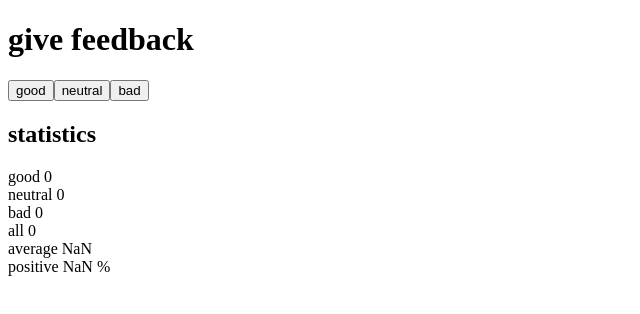
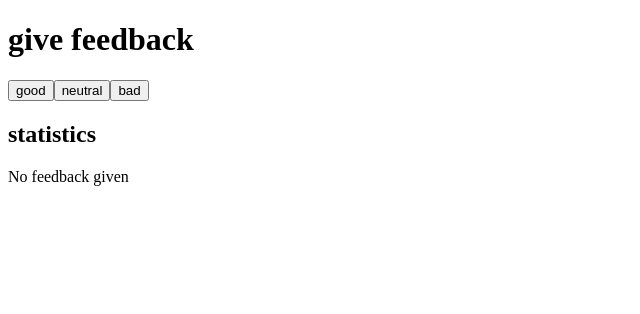
Before and after one commit to frarosset/fullstackopen, a React (Vite) app in the folder part1/unicafe/: page / in a window 1280 px wide. Shown: the top 314 px of the page, without its empty margins (0-640 px from the left). Built offline with nearby package versions, Linux system fonts and the light colour scheme.

Commit message:
Exercise 1.9: unicafe, step 4

```diff
--- a/part1/unicafe/src/App.jsx
+++ b/part1/unicafe/src/App.jsx
@@ -23,12 +23,24 @@ const FeedbackStat = ({ stat, value }) => (
 
 const Statistics = ({ good, neutral, bad }) => {
   const all = good + neutral + bad;
+
+  const titleComponent = <Title text="statistics" level={2} />;
+
+  if (all == 0) {
+    return (
+      <div>
+        {titleComponent}
+        <div>No feedback given</div>
+      </div>
+    );
+  }
+
   const average = (good - bad) / all; // = (good * 1 + neutral * 0 + bad * -1) / all;
   const positive = (good / all) * 100;
 
   return (
     <div>
-      <Title text="statistics" level={2} />
+      {titleComponent}
       <FeedbackCount feedback="good" count={good} />
       <FeedbackCount feedback="neutral" count={neutral} />
       <FeedbackCount feedback="bad" count={bad} />
```
